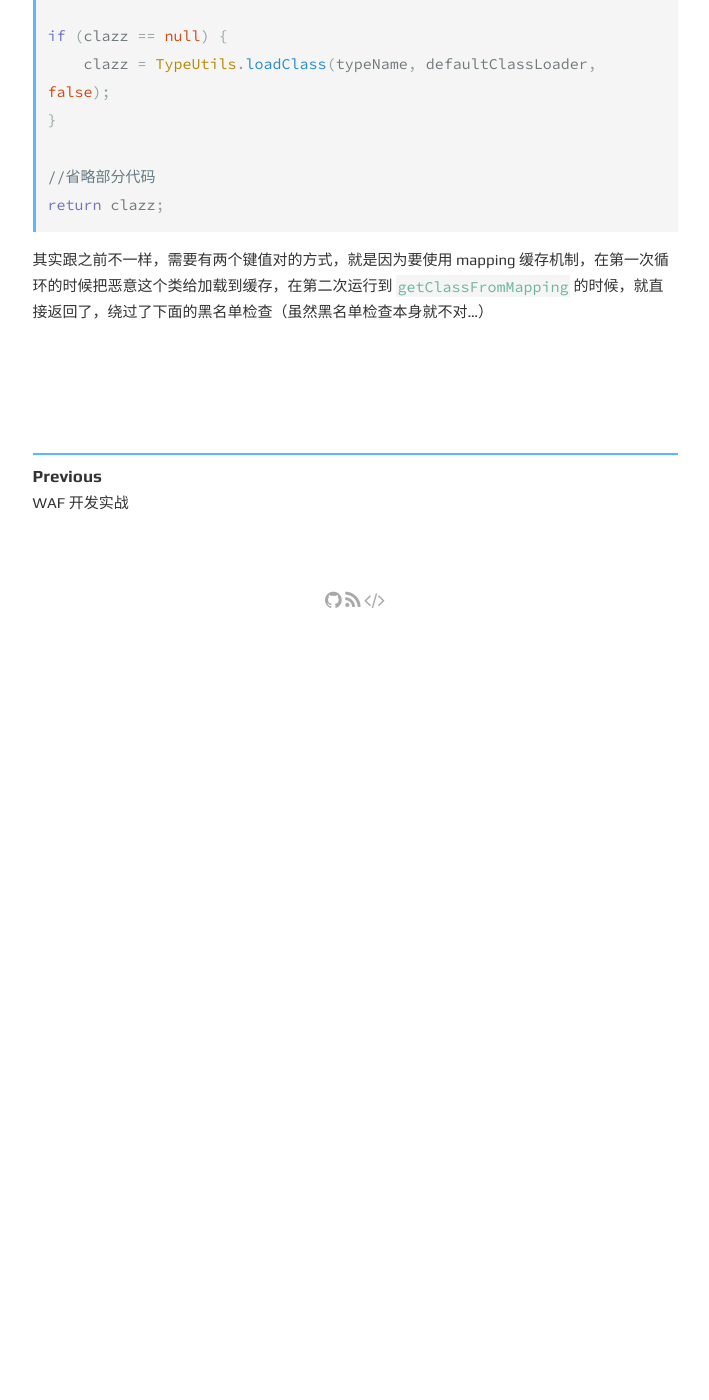
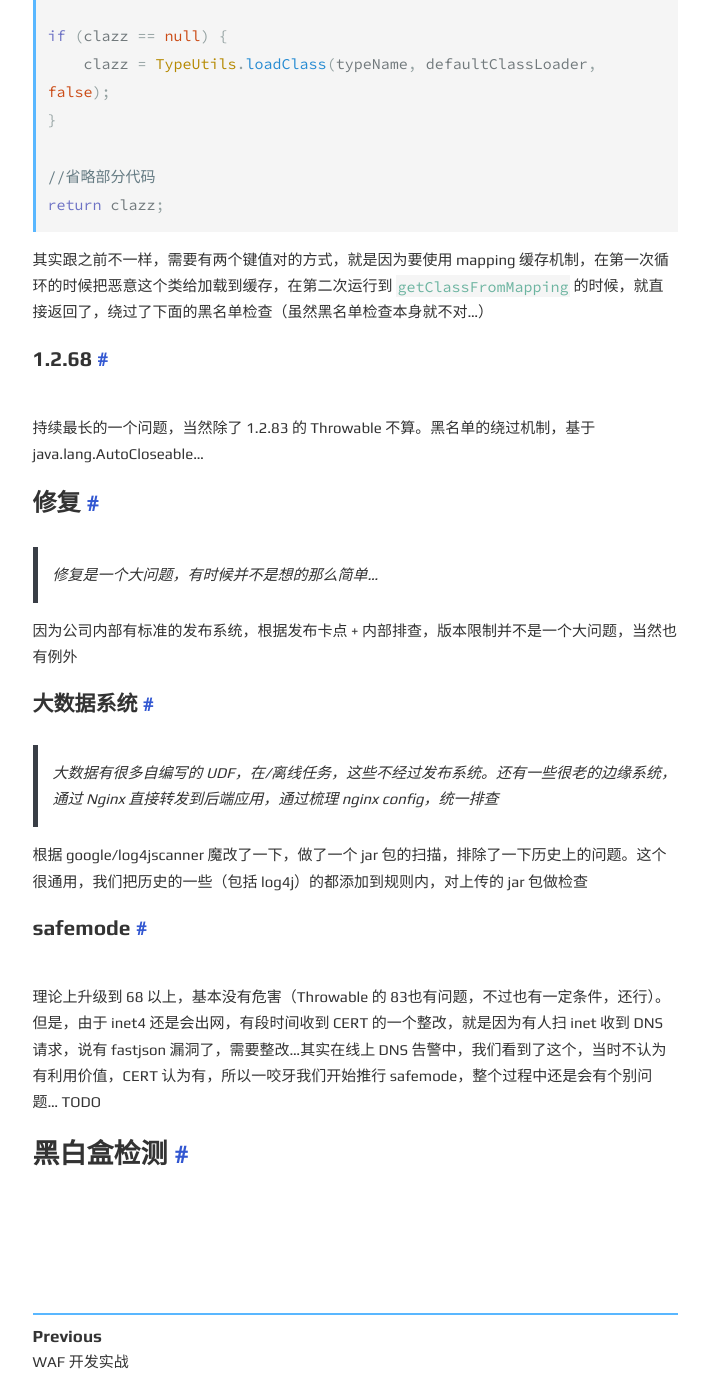
Before and after one commit to chriskaliX/chriskalix.github.io, a Jekyll site: the page built from _posts/2022-09-13-Java_security.md, in a window 1280 px wide and 1400 px high, scrolled down 5076 px. Shown: the whole window, without its empty margins (285-994 px from the left). Built offline with Jekyll 4.4.1, drawn with Linux system fonts in a browser that asks for light colours; before the commit the page ends 5706 px from its top, so only the background shows below that.

Commit message:
Java: update

````diff
--- a/_posts/2022-09-13-Java_security.md
+++ b/_posts/2022-09-13-Java_security.md
@@ -172,3 +172,25 @@ return clazz;
 ```
 
 其实跟之前不一样，需要有两个键值对的方式，就是因为要使用 mapping 缓存机制，在第一次循环的时候把恶意这个类给加载到缓存，在第二次运行到 `getClassFromMapping` 的时候，就直接返回了，绕过了下面的黑名单检查（虽然黑名单检查本身就不对...）
+
+#### 1.2.68
+
+持续最长的一个问题，当然除了 1.2.83 的 Throwable 不算。黑名单的绕过机制，基于 java.lang.AutoCloseable...
+
+### 修复
+
+> 修复是一个大问题，有时候并不是想的那么简单...
+
+因为公司内部有标准的发布系统，根据发布卡点 + 内部排查，版本限制并不是一个大问题，当然也有例外
+
+#### 大数据系统
+
+> 大数据有很多自编写的 UDF，在/离线任务，这些不经过发布系统。还有一些很老的边缘系统，通过 Nginx 直接转发到后端应用，通过梳理 nginx config，统一排查
+
+根据 google/log4jscanner 魔改了一下，做了一个 jar 包的扫描，排除了一下历史上的问题。这个很通用，我们把历史的一些（包括 log4j）的都添加到规则内，对上传的 jar 包做检查
+
+#### safemode
+
+理论上升级到 68 以上，基本没有危害（Throwable 的 83也有问题，不过也有一定条件，还行）。但是，由于 inet4 还是会出网，有段时间收到 CERT 的一个整改，就是因为有人扫 inet 收到 DNS 请求，说有 fastjson 漏洞了，需要整改...其实在线上 DNS 告警中，我们看到了这个，当时不认为有利用价值，CERT 认为有，所以一咬牙我们开始推行 safemode，整个过程中还是会有个别问题... TODO
+
+## 黑白盒检测
````
